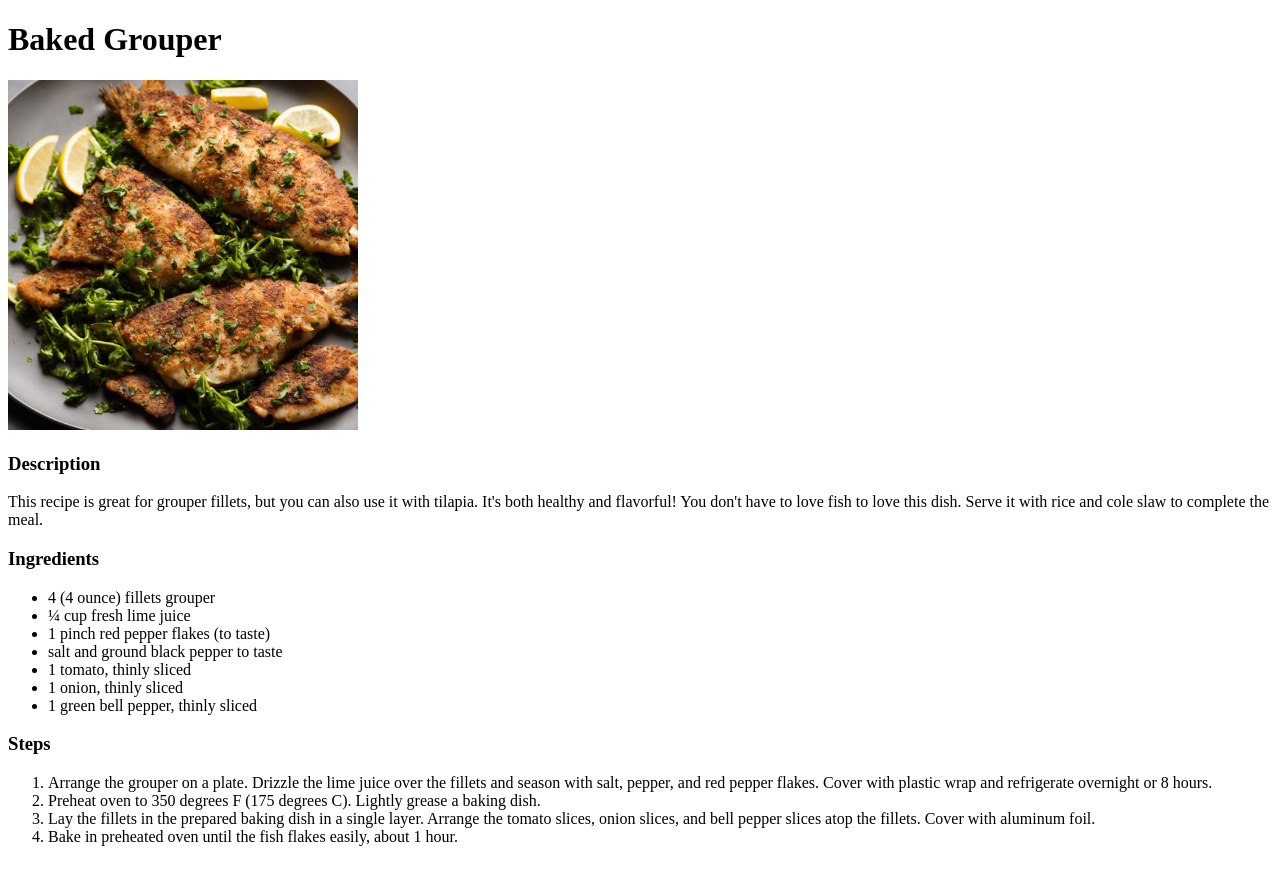
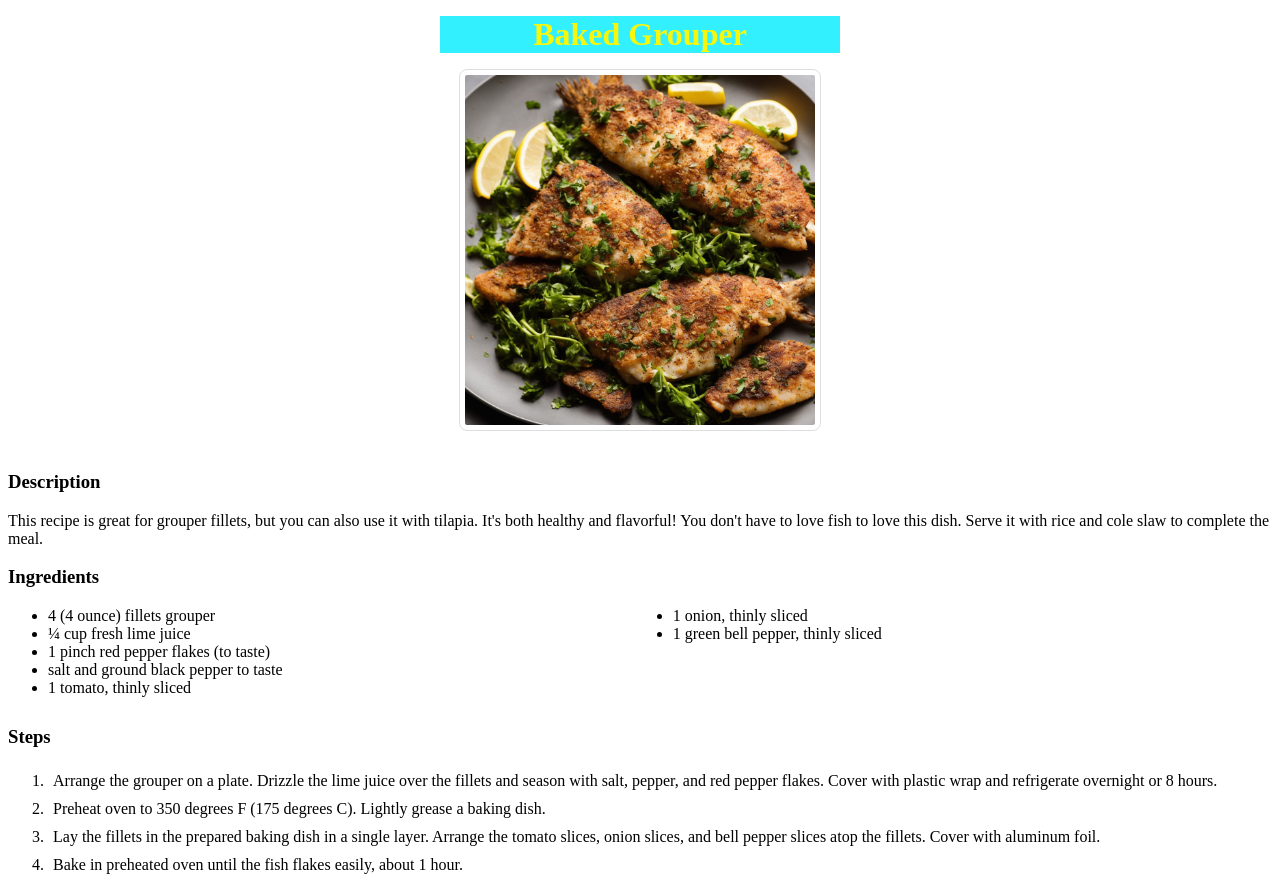
Before and after one commit to kennedyshearer/odin-recipes, a plain HTML site: page recipes/baked-grouper.html in a window 1280 px wide. Before the commit the page ends 862 px from the top, so only its background shows below. Drawn offline with Linux system fonts and the light colour scheme.

Commit message:
Incorporate CSS with block and inline

```diff
--- a/recipes/baked-grouper.html
+++ b/recipes/baked-grouper.html
@@ -5,12 +5,13 @@
     <meta charset="UTF-8">
     <meta name="viewport" content="width=device-width, initial-scale=1.0">
     <title>Bahamian Baked Grouper</title>
+    <link rel="stylesheet" href="../styles.css">
 </head>
 
 
 <body>
 
-    <h1>Baked Grouper</h1>
+    <h1 class="title">Baked Grouper</h1>
 
     <img src="../images/baked-grouper.jpeg" alt="Bahamian Baked Grouper" height="350" width="350">
 
--- /dev/null
+++ b/styles.css
@@ -0,0 +1,33 @@
+.title {
+    background-color: #33F0FF;
+    color: rgb(247, 247, 13);
+    text-align: center;
+    width: 400px;
+    margin: 16px auto;
+}
+
+img {
+    display: block;
+    border: 1px solid #ddd;
+    border-radius: 8px;
+    padding: 5px;
+    width: auto;
+    margin-left: auto;
+    margin-right: auto;
+    margin-bottom: 40px;
+}
+
+.header {
+    text-align: center;
+}
+
+ul{
+    height: 100px;
+    display: flex;
+    flex-direction: column;
+    flex-wrap: wrap;
+}
+
+ol li{
+    padding: 5px;
+}
```
Also changed, not shown: index.html (+1 -0 lines), recipes/chicken-souse.html (+2 -1 lines), recipes/conch-fritters.html (+2 -1 lines).
